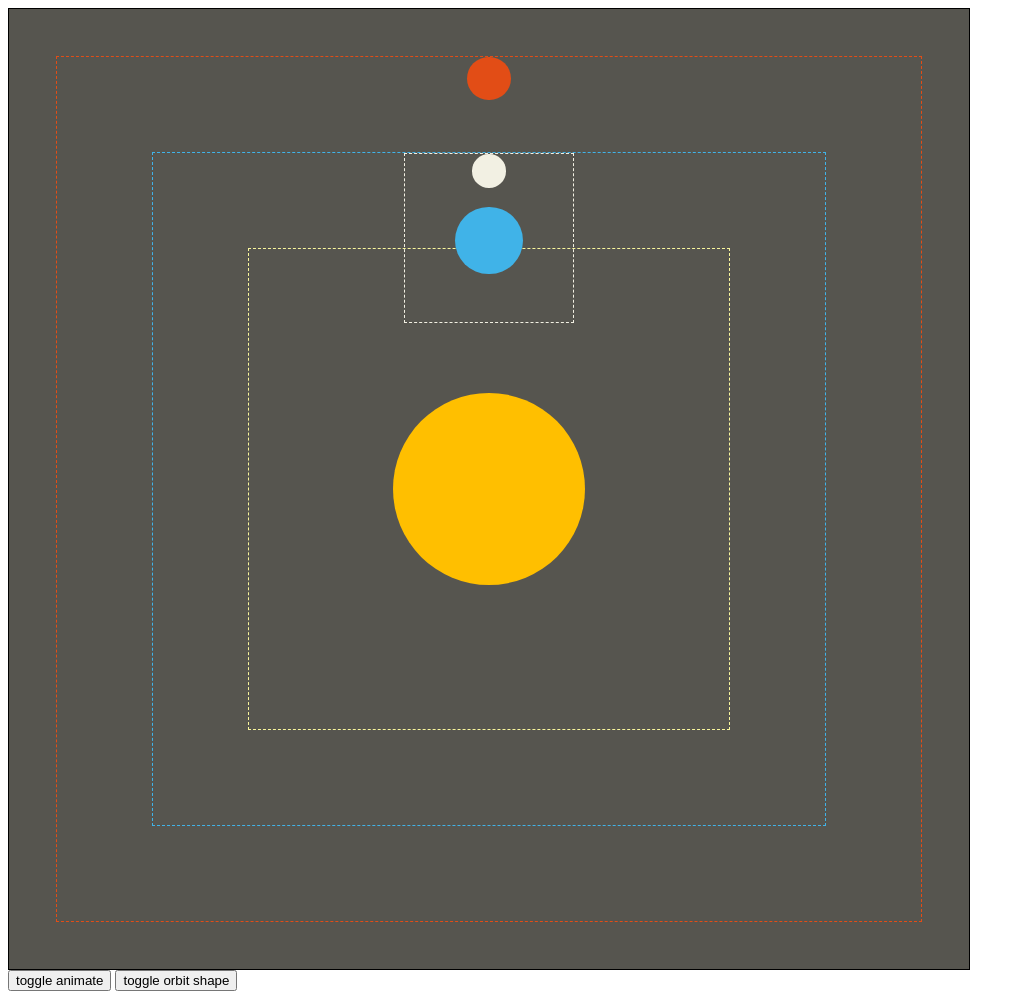
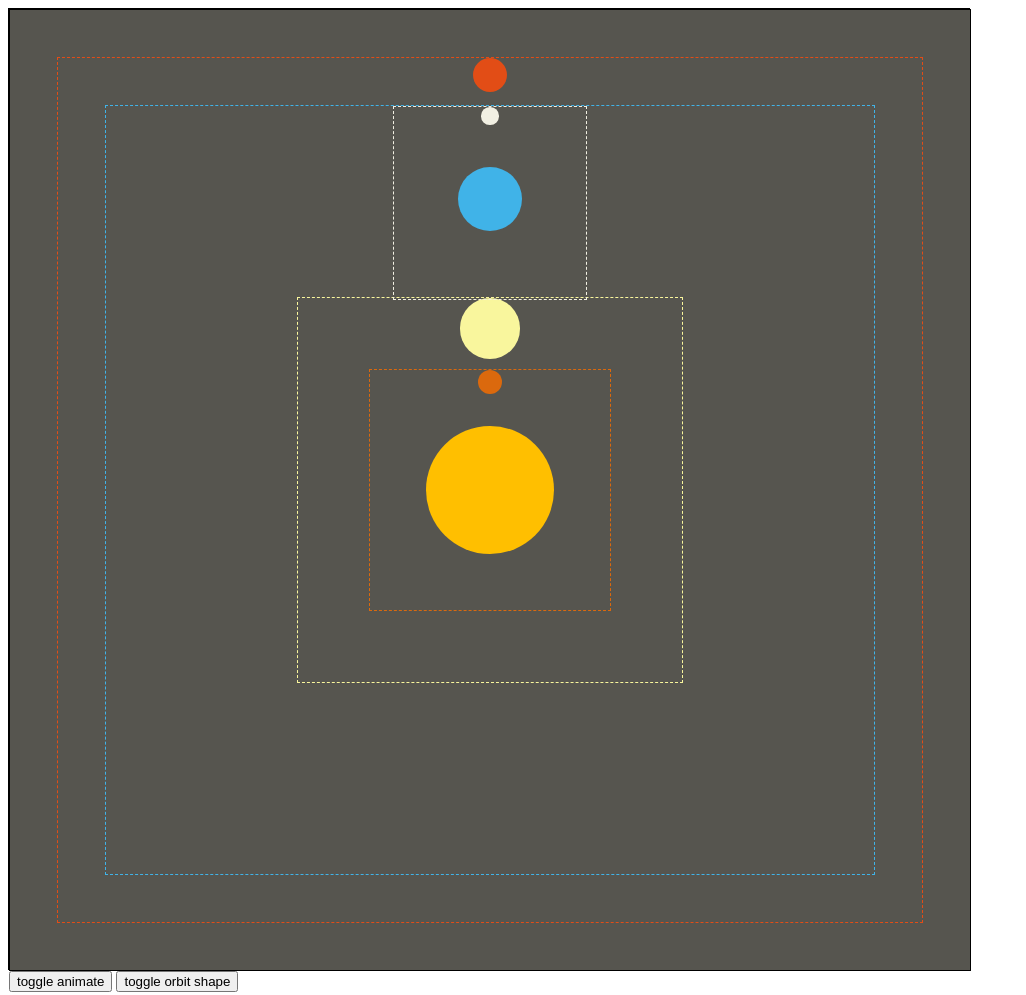
Before and after one commit to nickcobbett/orbits, a website: page index.html in a window 1280 px wide. Shown: the whole page, without its empty margins (0-1026 px from the left). Drawn offline with Linux system fonts and the light colour scheme.

Commit message:
venus and mercury added

```diff
--- a/index.js
+++ b/index.js
@@ -1,13 +1,11 @@
 var toggleAnimation = () => {
-  var orbits = document.querySelectorAll('.orbit')
-  orbits.forEach(orbit => {
-    orbit.classList.toggle('animate')
-  })
-}
+  var orbits = document.querySelectorAll('.orbit');
+  orbits.forEach(orbit => orbit.classList.toggle('animate'));
+};
 
 var toggleOrbitShape = () => {
-  var orbits = document.querySelectorAll('.orbit')
-  orbits.forEach(orbit => {
-    orbit.classList.toggle('orbit-radius')
-  })
-}
+  var orbits = document.querySelectorAll('.orbit');
+  orbits.forEach(orbit => orbit.classList.toggle('orbit-radius'));
+};
+
+// document.addEventListener("DOMContentLoaded", toggleOrbitShape);
--- a/main.css
+++ b/main.css
@@ -1,9 +1,15 @@
+.container {
+  width: 75vw;
+  height: 75vw;
+  border: 1px solid black;
+}
+
 #solar-system {
   position: relative;
   background-color: #56554f;
   /*background-image: url('./space.png') no-repeat center center fixed;*/
-  width: 75vw;
-  height: 75vw;
+  width: 100%;
+  height: 100%;
   border: 1px solid black;
   display: flex;
   justify-content: center;
@@ -18,42 +24,44 @@
   animation: spin-right linear infinite;
 }
 
+.orbit-mercury {
+  position: absolute;
+  height: 25%;
+  width: 25%;
+  border: 1px dashed #db690d;
+  display: flex;
+  justify-content: center;
+  animation-duration: 1.59s;
+}
+
+.orbit-venus {
+  position: absolute;
+  height: 40%;
+  width: 40%;
+  border: 1px dashed #f9f69d;
+  animation-duration: 6.14s;
+  display: flex;
+  justify-content: center;
+}
+
 .orbit-earth {
   position: relative;
-  height: 70%;
-  width: 70%;
+  height: 80%;
+  width: 80%;
   border: 1px dashed #40b3e8;
-  /*border-radius: 100%;*/
   display: flex;
   justify-content: center;
   animation-duration: 10s;
 }
 
-.orbit-venus {
-  position: absolute;
-  height: 50%;
-  width: 50%;
-  border: 1px dashed #f9f69d;
-}
-
-.body-earth {
-  width: 10%;
-  height: 10%;
-  border-radius: 100%;
-  margin: 8%;
-  background-color: #40b3e8;
-}
-
 .orbit-moon {
   position: absolute;
   border: 1px dashed #f2f0e3;
-  /*border-radius: 100%;*/
   width: 25%;
   height: 25%;
   display: flex;
   justify-content: center;
   animation-duration: 0.7397260274s;
-  /*animation: spin-right 10s linear infinite;*/
 }
 
 .orbit-mars {
@@ -61,32 +69,51 @@
   width: 90%;
   height: 90%;
   border: 1px dashed #e24d16;
-  /*border-radius: 50%;*/
   display: flex;
   justify-content: center;
   animation-duration: 18.82191781s;
-  /*animation: spin-right 15s linear infinite;*/
+}
+
+.body-mercury {
+  width: 1.9vw;
+  height: 1.9vw;
+  background-color: #db690d;
+  border-radius: 50%;
+}
+
+.body-venus {
+  width: 4.75vw;
+  height: 4.75vw;
+  background-color: #f9f69d;
+  border-radius: 50%;
+}
+
+.body-earth {
+  width: 5vw;
+  height: 5vw;
+  border-radius: 100%;
+  margin: 8%;
+  background-color: #40b3e8;
 }
 
 .body-moon {
-  width: 20%;
-  height: 20%;
+  width: 1.37vw;
+  height: 1.37vw;
   background-color: #f2f0e3;
   border-radius: 50%;
 }
 
 .body-mars {
-  width: 5%;
-  height: 5%;
+  width: 2.66vw;
+  height: 2.66vw;
   border-radius: 50%;
   background-color: #e24d16;
-  /*transform: translateX(0px);*/
 }
 
 .body-sun {
   position: absolute;
-  width: 20%;
-  height: 20%;
+  width: 10vw;
+  height: 10vw;
   border-radius: 100%;
   background-color: #ffbf00;
 }
```
